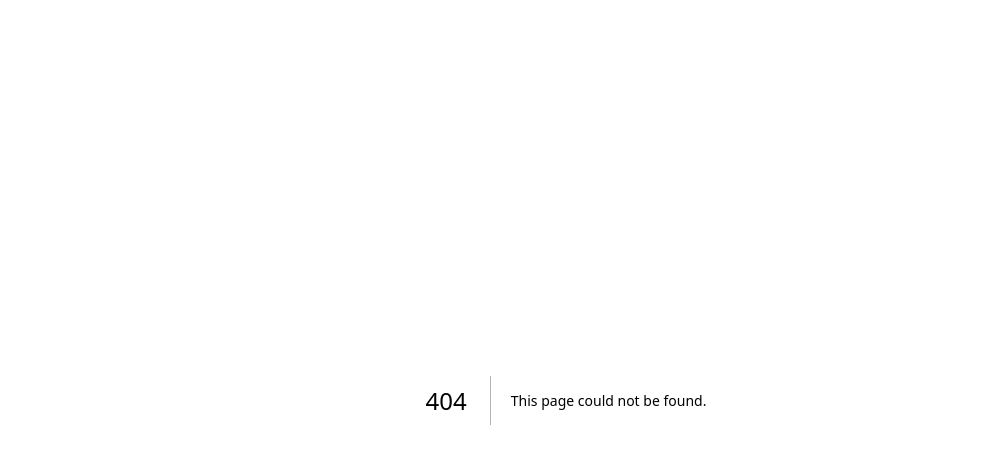
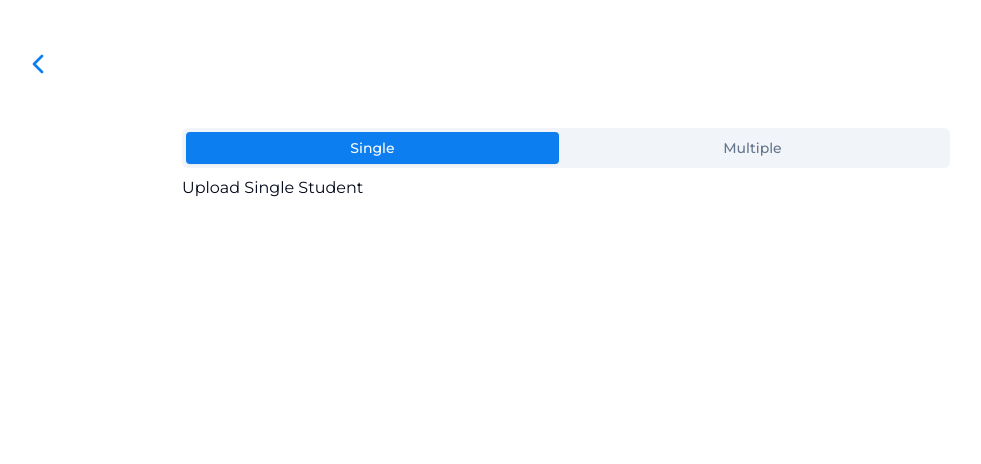
Before and after one commit to smart-school-admin/smart-school, a Next.js app: page /school_admin/add/student in a window 1280 px wide. Before the commit this address had no page. Shown: the top 464 px of the page, without its empty margins (74-1055 px from the left). Built offline with nearby package versions, Linux system fonts and the light colour scheme.

Commit message:
started on the student add page

```diff
--- a/app/(school)/school_admin/dashboard/page.tsx
+++ b/app/(school)/school_admin/(with_sidebar)/dashboard/page.tsx
@@ -1,5 +1,5 @@
 /** component imports */
-import StatCard from "../../_components/cards/statCard";
+import StatCard from "@/app/(school)/_components/cards/statCard";
 import SSCalendar from "@/components/general/ssCalendar";
 import { Card } from "@/components/ui/card";
 import AttendanceAndEvents from "./_components/attendanceAndEvents";
--- a/app/(school)/school_admin/layout.tsx
+++ b/app/(school)/school_admin/(with_sidebar)/layout.tsx
@@ -1,6 +1,6 @@
 /** component imports */
 import { Sidebar, SidebarItem } from "@/components/general/sidebar";
-import Navbar from "./_components/navbar";
+import Navbar from "../_components/navbar";
 
 /** icon imports */
 import { LayoutDashboardIcon } from "lucide-react";
--- a/app/(school)/school_admin/students/page.tsx
+++ b/app/(school)/school_admin/(with_sidebar)/students/page.tsx
@@ -2,7 +2,7 @@
 import Link from "next/link";
 
 /** component imports */
-import StudentCard from "../../_components/cards/studentCard";
+import StudentCard from "@/app/(school)/_components/cards/studentCard";
 import { Button } from "@/components/ui/button";
 
 /** icon imports */
@@ -13,7 +13,7 @@ export default function StudentsPage() {
     <div className="w-full min-h-full">
       <h1 className="text-2xl font-semibold mb-8  mt-4 flex justify-between">
         Students
-        <Link href="#">
+        <Link href="/school_admin/add/student">
           <Button>
             <PlusIcon /> New Student
           </Button>
--- /dev/null
+++ b/app/(school)/school_admin/(without_sidebar)/add/layout.tsx
@@ -0,0 +1,27 @@
+"use client"
+
+/** next imports */
+import { useRouter } from "next/navigation";
+/** icon button */
+import { ChevronLeft } from "lucide-react";
+
+export default function RootLayout({
+  children,
+}: Readonly<{
+  children: React.ReactNode;
+}>) {
+  const router = useRouter();
+  return (
+    <div className="h-screen overflow-y-auto flex flex-col">
+      <div className="flex justify-start py-12 ps-24">
+        <ChevronLeft
+          className="w-8 h-8 stroke-ssPrimary-100 cursor-pointer hover:scale-150 transition-all"
+          onClick={() => router.back()}
+        />
+      </div>
+      <div className="flex-grow overflow-y-auto flex justify-center">
+        {children}
+      </div>
+    </div>
+  );
+}
--- /dev/null
+++ b/app/(school)/school_admin/(without_sidebar)/add/student/page.tsx
@@ -0,0 +1,18 @@
+import { Tabs, TabsContent, TabsList, TabsTrigger } from "@/components/ui/tabs";
+
+export default function AddStudentPage() {
+  return (
+    <div className="w-full max-w-3xl">
+      <Tabs defaultValue="single" className="w-fill">
+        <TabsList className="w-full flex">
+          <TabsTrigger value="single" className="flex-grow">Single</TabsTrigger>
+          <TabsTrigger value="multiple" className="flex-grow">Multiple</TabsTrigger>
+        </TabsList>
+        <TabsContent value="single">
+          Upload Single Student
+        </TabsContent>
+        <TabsContent value="multiple">Upload from file</TabsContent>
+      </Tabs>
+    </div>
+  );
+}
--- a/app/(school)/school_admin/students/add/page.tsx
+++ /dev/null
@@ -1,5 +0,0 @@
-// export default AddStudentPage(){
-//     return (
-
-//     )
-// }
--- a/components/ui/tabs.tsx
+++ b/components/ui/tabs.tsx
@@ -29,7 +29,7 @@ const TabsTrigger = React.forwardRef<
   <TabsPrimitive.Trigger
     ref={ref}
     className={cn(
-      "inline-flex items-center justify-center whitespace-nowrap rounded-sm px-3 py-1.5 text-sm font-medium ring-offset-background transition-all focus-visible:outline-none focus-visible:ring-2 focus-visible:ring-ring focus-visible:ring-offset-2 disabled:pointer-events-none disabled:opacity-50 data-[state=active]:bg-background data-[state=active]:text-foreground data-[state=active]:shadow-sm",
+      "inline-flex items-center justify-center whitespace-nowrap rounded-sm px-3 py-1.5 text-sm font-medium ring-offset-background transition-all focus-visible:outline-none focus-visible:ring-2 focus-visible:ring-ring focus-visible:ring-offset-2 disabled:pointer-events-none disabled:opacity-50 data-[state=active]:bg-ssPrimary-100 data-[state=active]:text-white data-[state=active]:shadow-sm",
       className
     )}
     {...props}
```
Also changed, not shown: app/(school)/school_admin/(with_sidebar)/dashboard/_components/attendanceAndEvents.tsx (renamed from app/(school)/school_admin/dashboard/_components/attendanceAndEvents.tsx), app/(school)/school_admin/(with_sidebar)/dashboard/_components/financeChart.tsx (renamed from app/(school)/school_admin/dashboard/_components/financeChart.tsx).
